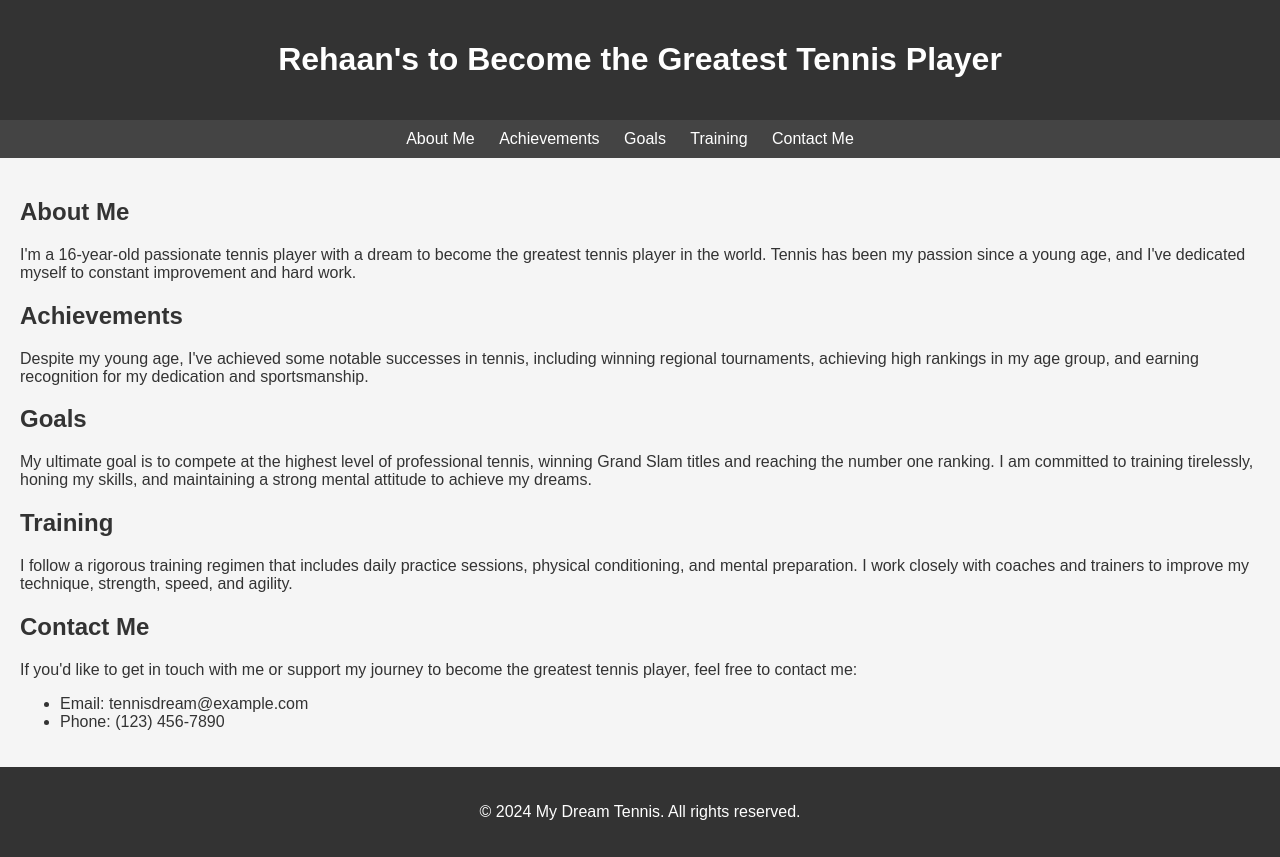
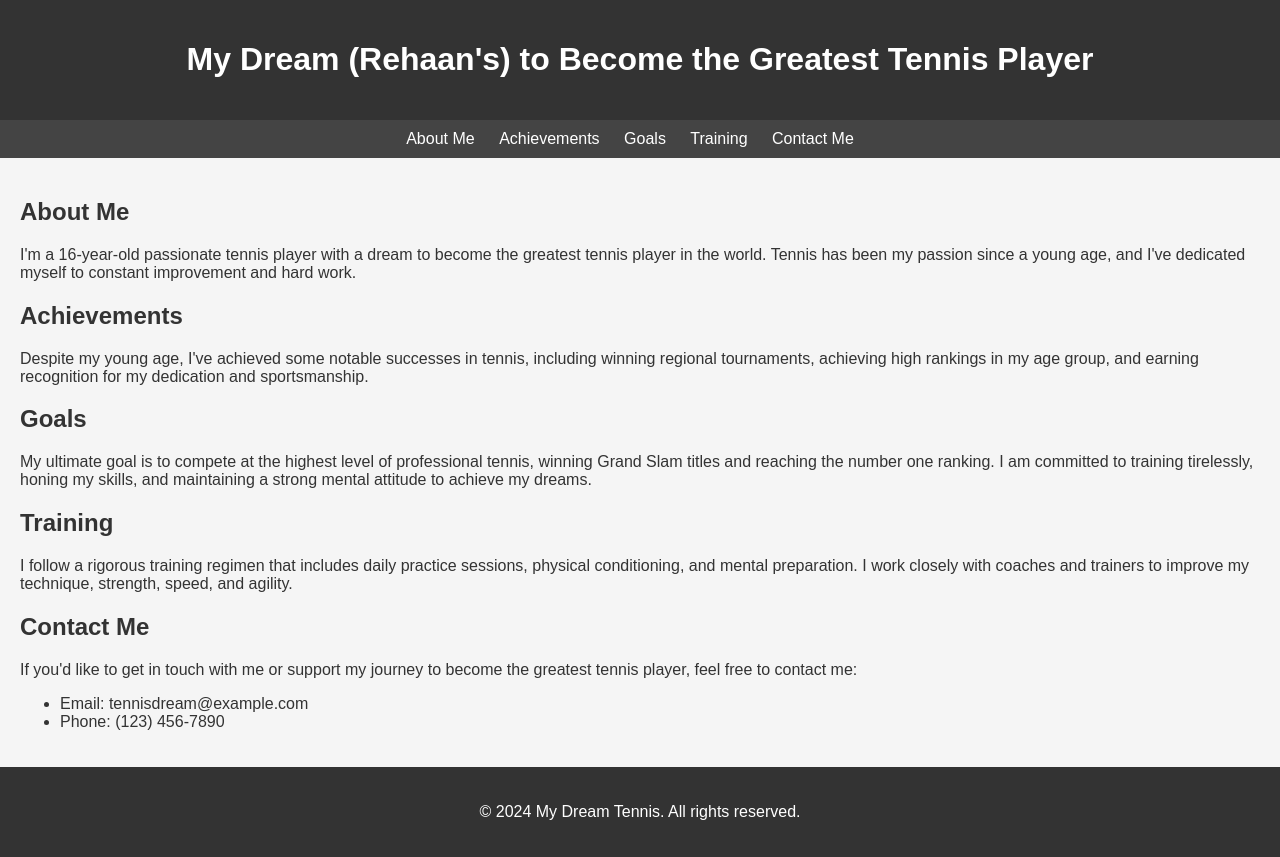
Before and after one commit to mdshabeer/RehaanMyDream, a plain HTML site: page index.html in a window 1280 px wide. Drawn offline with Linux system fonts and the light colour scheme.

Commit message:
Update index.html

```diff
--- a/index.html
+++ b/index.html
@@ -53,7 +53,7 @@
 </head>
 <body>
     <header>
-        <h1>Rehaan's to Become the Greatest Tennis Player</h1>
+        <h1>My Dream (Rehaan's) to Become the Greatest Tennis Player</h1>
     </header>
 
     <nav>
```
